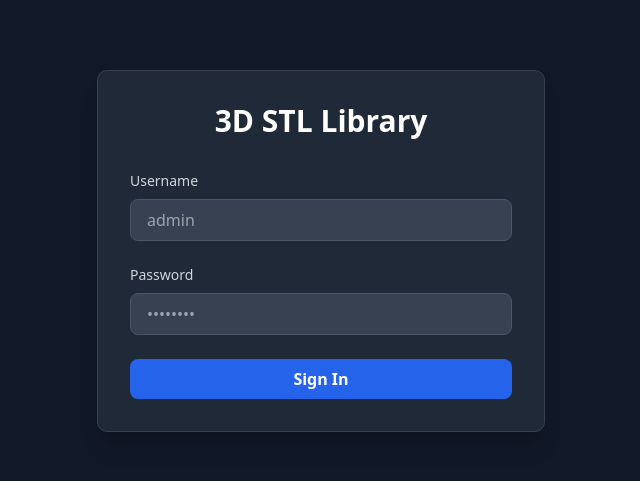
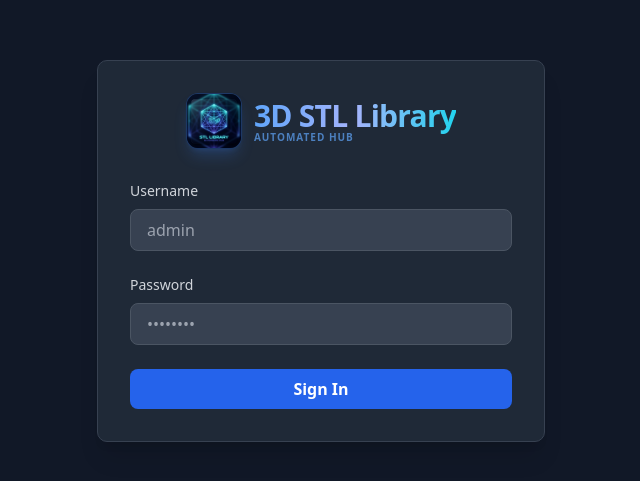
Before and after one commit to huykent/3d-STL-Library, a Next.js app in the folder frontend/: page /login in a window 1280 px wide. Shown: the part 149-630 px from the top of the page, without its empty margins (319-959 px from the left). Built offline with nearby package versions, Linux system fonts and the light colour scheme.

Commit message:
feat(ui): add modern 3D STL Library logo icon and component

```diff
--- a/frontend/src/app/dashboard/layout.tsx
+++ b/frontend/src/app/dashboard/layout.tsx
@@ -10,7 +10,9 @@ import { useAuth } from "@/components/AuthProvider";
 import { Sheet, SheetContent, SheetTrigger } from "@/components/ui/sheet";
 import { Button } from "@/components/ui/button";
 
+import Logo from "@/components/Logo";
 import { SearchSuggestions, SuggestionItem } from "@/components/SearchSuggestions";
+
 import { api } from "@/lib/api";
 import { X } from "lucide-react";
 import { useRef, useEffect } from "react";
@@ -176,15 +178,13 @@ export default function DashboardLayout({
         })}
       </div>
     </div>
-  );
-
   const SidebarContent = () => (
     <>
       <div className="p-6">
-        <h1 className="text-2xl font-bold bg-clip-text text-transparent bg-gradient-to-r from-blue-400 to-purple-500 tracking-tight">
-          STL Library
-        </h1>
+        <Logo size="md" />
       </div>
+
+
 
       <nav className="flex-1 px-4 py-4 overflow-y-auto">
         {renderNavGroup("Discover", baseNavItems)}
--- a/frontend/src/app/login/page.tsx
+++ b/frontend/src/app/login/page.tsx
@@ -4,6 +4,8 @@ import { useState } from 'react';
 import { useRouter } from 'next/navigation';
 import { useAuth } from '@/components/AuthProvider';
 import { api } from '@/lib/api';
+
+import Logo from '@/components/Logo';
 
 export default function LoginPage() {
   const [username, setUsername] = useState('');
@@ -33,9 +35,10 @@ export default function LoginPage() {
   return (
     <div className="min-h-screen flex items-center justify-center bg-gray-900">
       <div className="max-w-md w-full p-8 bg-gray-800 rounded-lg shadow-xl border border-gray-700">
-        <h2 className="text-3xl font-bold text-center text-white mb-8">
-          3D STL Library
-        </h2>
+        <div className="flex justify-center mb-8">
+          <Logo size="lg" />
+        </div>
+
         {error && (
           <div className="bg-red-500/10 border border-red-500/50 text-red-500 px-4 py-3 rounded mb-6">
             {error}
--- /dev/null
+++ b/frontend/src/components/Logo.tsx
@@ -0,0 +1,42 @@
+import Image from 'next/image';
+import Link from 'next/link';
+
+interface LogoProps {
+  size?: 'sm' | 'md' | 'lg';
+  showText?: boolean;
+}
+
+export default function Logo({ size = 'md', showText = true }: LogoProps) {
+  const dimensions = {
+    sm: { box: 'w-8 h-8', img: 32, font: 'text-lg' },
+    md: { box: 'w-10 h-10', img: 40, font: 'text-xl' },
+    lg: { box: 'w-14 h-14', img: 56, font: 'text-3xl' },
+  }[size];
+
+  return (
+    <Link href="/dashboard" className="flex items-center gap-3 group">
+      <div className={`relative ${dimensions.box} rounded-xl overflow-hidden shadow-lg shadow-blue-500/20 border border-blue-500/30 transition-transform group-hover:scale-105 bg-gray-900`}>
+        <Image
+          src="/logo.png"
+          alt="3D STL Library Logo"
+          width={dimensions.img}
+          height={dimensions.img}
+          className="object-cover w-full h-full"
+          priority
+        />
+      </div>
+      {showText && (
+        <div className="flex flex-col">
+          <span className={`font-bold ${dimensions.font} bg-gradient-to-r from-blue-400 via-indigo-300 to-cyan-400 bg-clip-text text-transparent tracking-tight`}>
+            3D STL Library
+          </span>
+          {size !== 'sm' && (
+            <span className="text-[10px] uppercase tracking-widest text-blue-400/70 font-semibold -mt-1">
+              Automated Hub
+            </span>
+          )}
+        </div>
+      )}
+    </Link>
+  );
+}
```
Also changed, not shown: frontend/public/logo.png (added).
